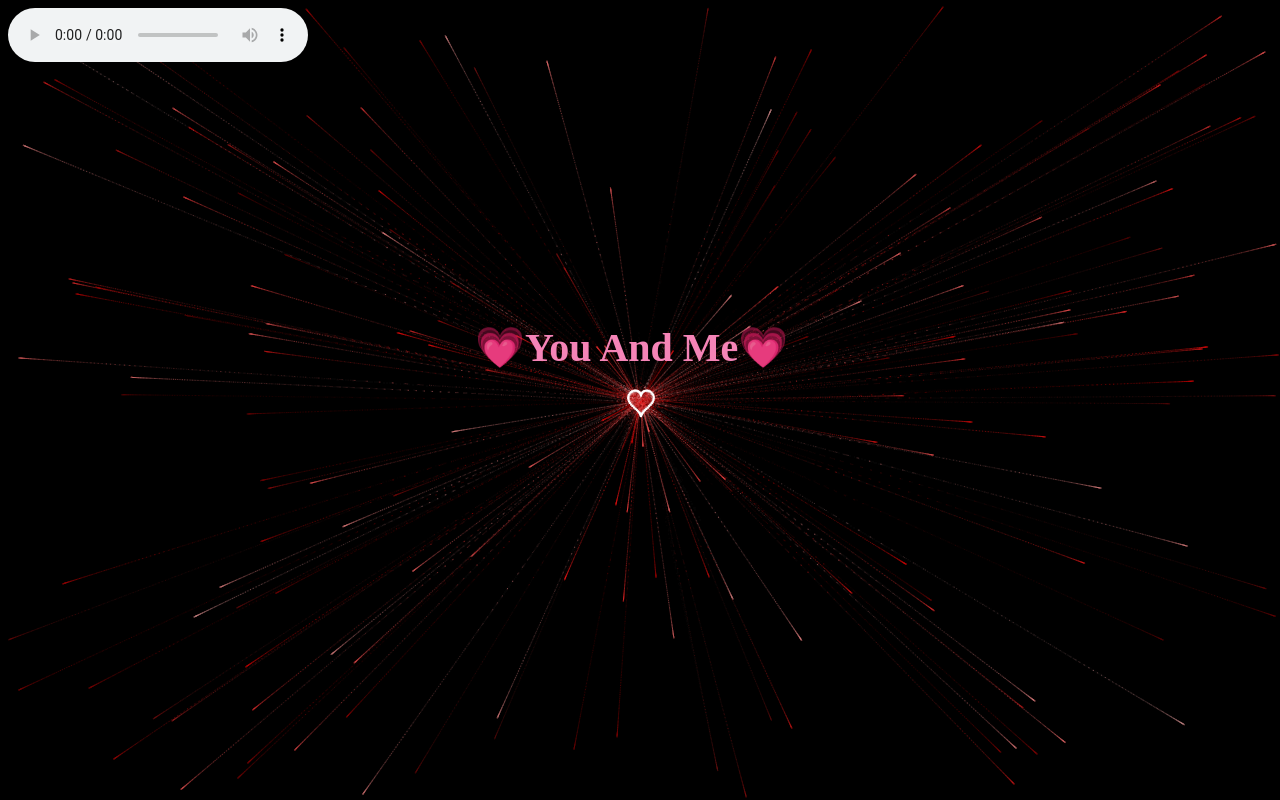
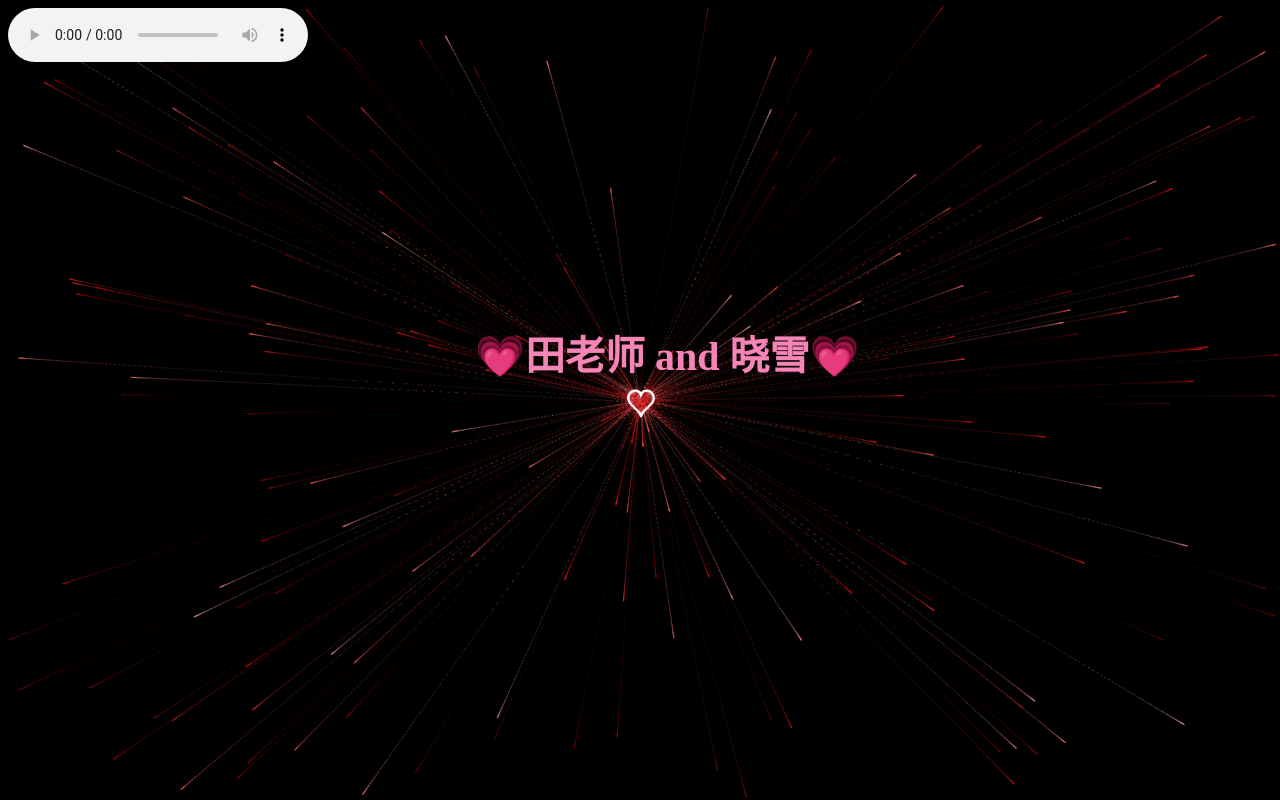
Before and after one commit to EddyChao/EddyChao.github.io, a plain HTML site: page index.html in a window 1280 px wide. Drawn offline with Linux system fonts and the light colour scheme; animation ran at ten frames a second.

Commit message:
Update index.html

```diff
--- a/index.html
+++ b/index.html
@@ -35,7 +35,7 @@
     </style>
 </head>
 <body>
-<div id="child"><h4>💗You And Me💗</h4></div><!--这里写名字❤！！！-->
+<div id="child"><h4>💗田老师 and 晓雪💗</h4></div><!--这里写名字❤！！！-->
 <canvas id="heart" width="1920" height="947"></canvas>
 <script>
     window.requestAnimationFrame =
```
